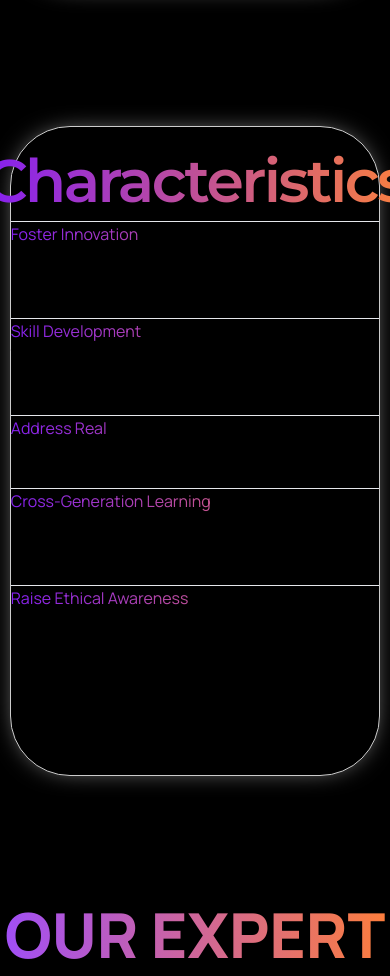
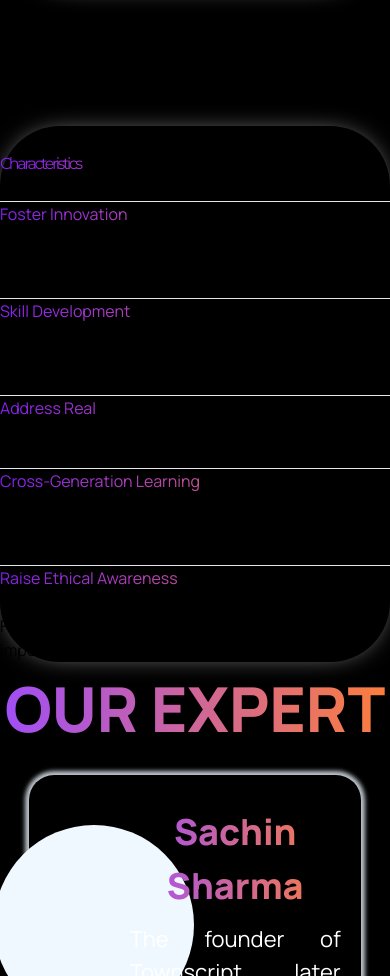
Before and after one commit to GenAiHack23/GenAIHack-Website, a React (Vite) app: page / in a window 390 px wide. Shown: the part 1560-2536 px from the top of the page. Built offline with nearby package versions, Linux system fonts and the light colour scheme.

Commit message:
characteristic component responsiveness

```diff
--- a/src/components/Card.jsx
+++ b/src/components/Card.jsx
@@ -4,7 +4,7 @@ import "./chars.css";
 const Card = ({ title, description }) => {
   return (
     <>
-      <div className="block max-w-sm p-6  border-gray-200 rounded-lg shadow bg-black">
+      <div className="flex-1 text-left lg:max-w-sm p-6  border-gray-200 rounded-lg shadow bg-black ">
         <hr className="border-0 bg-gradient-to-r from-purple-600 to-orange-300 w-11 h-1 py-0 rounded-full mb-3" />
         <h5 className="heading-color mb-2 text-2xl font-bold tracking-tight text-gray-900 dark:text-white">
           {title}
--- a/src/components/Characteristics.jsx
+++ b/src/components/Characteristics.jsx
@@ -5,16 +5,19 @@ import Card from "./Card";
 export const Characteristics = () => {
   const characteristics = [
     {
+      id: 1,
       title: "Foster Innovation",
       description:
-        "Hackathons encourage participants to push the boundaries of generative AI technology, leading to new ideas and creative solutions.",
+        "They provide a platform for participants to enhance their AI and coding skills, learn from peers, and gain practical experience.",
     },
     {
+      id: 2,
       title: "Skill Development",
       description:
         "They provide a platform for participants to enhance their AI and coding skills, learn from peers, and gain practical experience.",
     },
     {
+      id: 3,
       title: "Address Real",
       description:
         "Challenge participants to create AI solutions for real-world problems or generate valuable content.",
@@ -23,11 +26,13 @@ export const Characteristics = () => {
 
   const characteristics2 = [
     {
+      id: 4,
       title: "Cross-Generation Learning",
       description:
         "Promote collaboration between college students and corporate professionals to bridge the gap between academia and industry.",
     },
     {
+      id: 5,
       title: "Raise Ethical Awareness",
       description:
         "At jointure ladyship an insisted so humanity he. Friendly bachelor entrance to on by. As put impossible own apartments b",
@@ -37,27 +42,35 @@ export const Characteristics = () => {
   //
   return (
     <>
-      <div className="chars-div mb-24">
-        <div className="heading">Characteristics</div>
+      <div className="lg:flex lg:justify-center">
+        <div className="chars-div  mb-24 text-center lg:w-11/12  p-10">
+          <div className="heading text-3xl md:text-5xl lg:text-7xl font-extrabold ">
+            Characteristics
+          </div>
 
-        <div className="flex space-x-5 mt-14">
+          <div className="grid grid-cols-1 md:grid-cols-2 lg:flex justify-center lg:space-x-5 mt-14 ">
             {characteristics.map((char) => {
               return (
-              <div>
-                <Card title={char.title} description={char.description} />
-              </div>
+                <Card
+                  key={char.id}
+                  title={char.title}
+                  description={char.description}
+                />
               );
             })}
           </div>
 
-        <div className="flex space-x-5 pt-16">
+          <div className="grid grid-cols-1 md:grid-cols-2 lg:flex justify-center lg:space-x-5 pt-16">
             {characteristics2.map((char) => {
               return (
-              <div>
-                <Card title={char.title} description={char.description} />
-              </div>
+                <Card
+                  key={char.id}
+                  title={char.title}
+                  description={char.description}
+                />
               );
             })}
+          </div>
         </div>
       </div>
     </>
--- a/src/components/chars.css
+++ b/src/components/chars.css
@@ -1,21 +1,9 @@
 .chars-div {
-  display: flex;
-  flex-direction: column;
-  align-items: center;
-  justify-content: center;
-  margin: 0 auto;
-  width: 95%;
-  height: 650px;
   background-color: black;
   border-radius: 60px;
   border-color: #cccccc;
-  border-width: 0.1rem;
-  position: relative;
-  /* align; */
 
-  /* box-shadow: rgba(0, 0, 0, 0.16) 0px 1px 4px; */
   box-shadow: 0px 0px 29px -13px #ffffff;
-  margin-bottom: 7rem;
 }
 
 .heading {
@@ -29,15 +17,10 @@
   background-clip: text;
   color: transparent;
   font-family: "Montserrat", sans-serif;
-  font-size: 60px;
-  font-weight: 800;
-  /* left: 540px; */
+
   letter-spacing: -2.48px;
   line-height: 75px;
-  position: absolute;
-  /* text-fill-color: transparent; */
   top: 1rem;
-  /* width: 275px; */
 }
 
 .heading-color {
```
Lines whose indentation alone changed are shown as unchanged.
